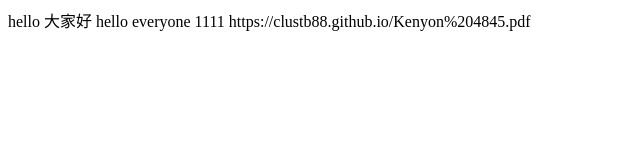
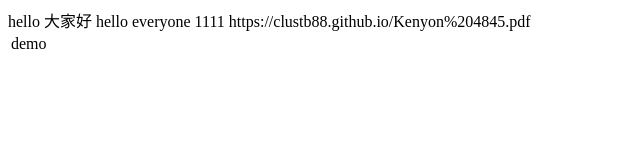
Before and after one commit to clustb88/clustb88.github.io, a plain HTML site: page index.html in a window 1280 px wide. Shown: the full height of the page, 0-640 px from the left. Drawn offline with Linux system fonts and the light colour scheme.

Commit message:
Update index.html

```diff
--- a/index.html
+++ b/index.html
@@ -2,3 +2,9 @@
 hello everyone
 1111
 https://clustb88.github.io/Kenyon%204845.pdf
+<table>
+  <tr>
+<td><a herf="https://clustb88.github.io/Kenyon%204845.pdf">demo</a></td>
+    <td></td>
+  </tr>
+</table>
```
